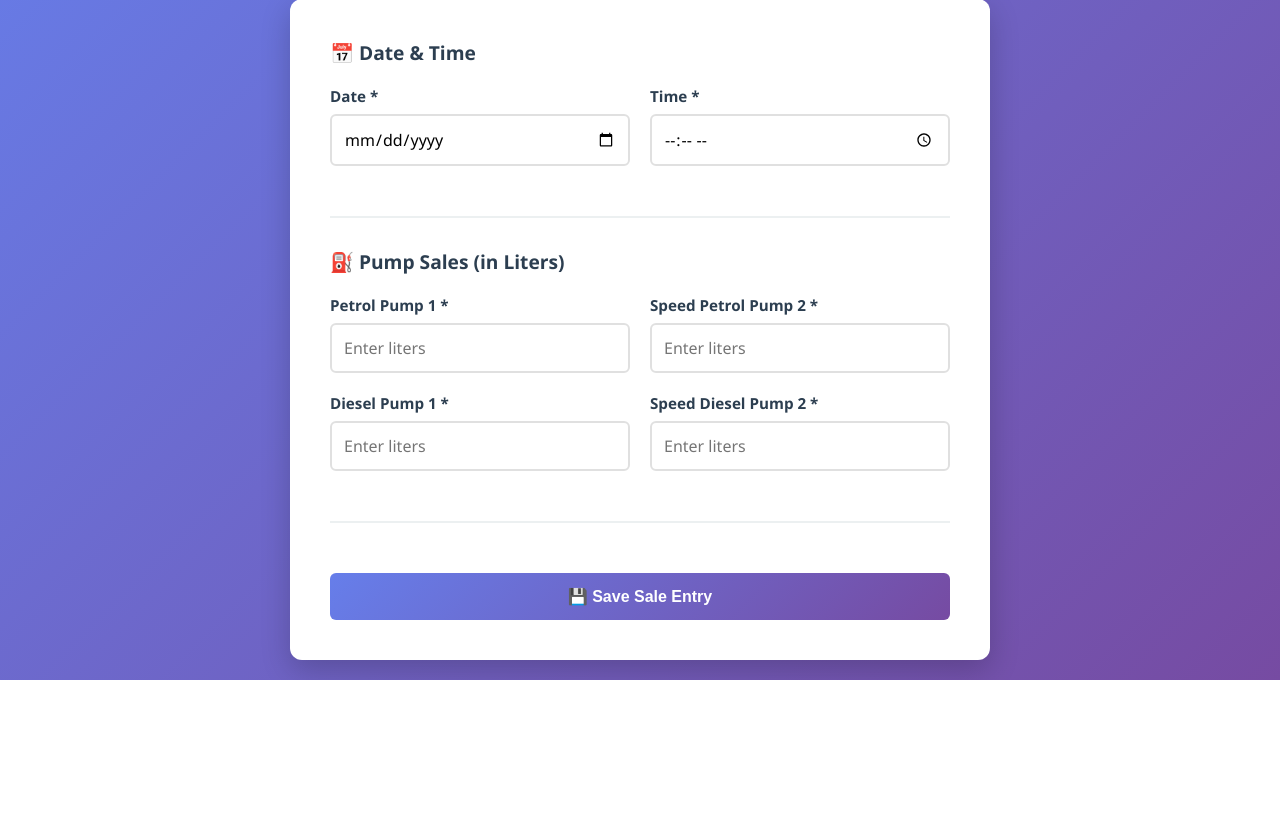
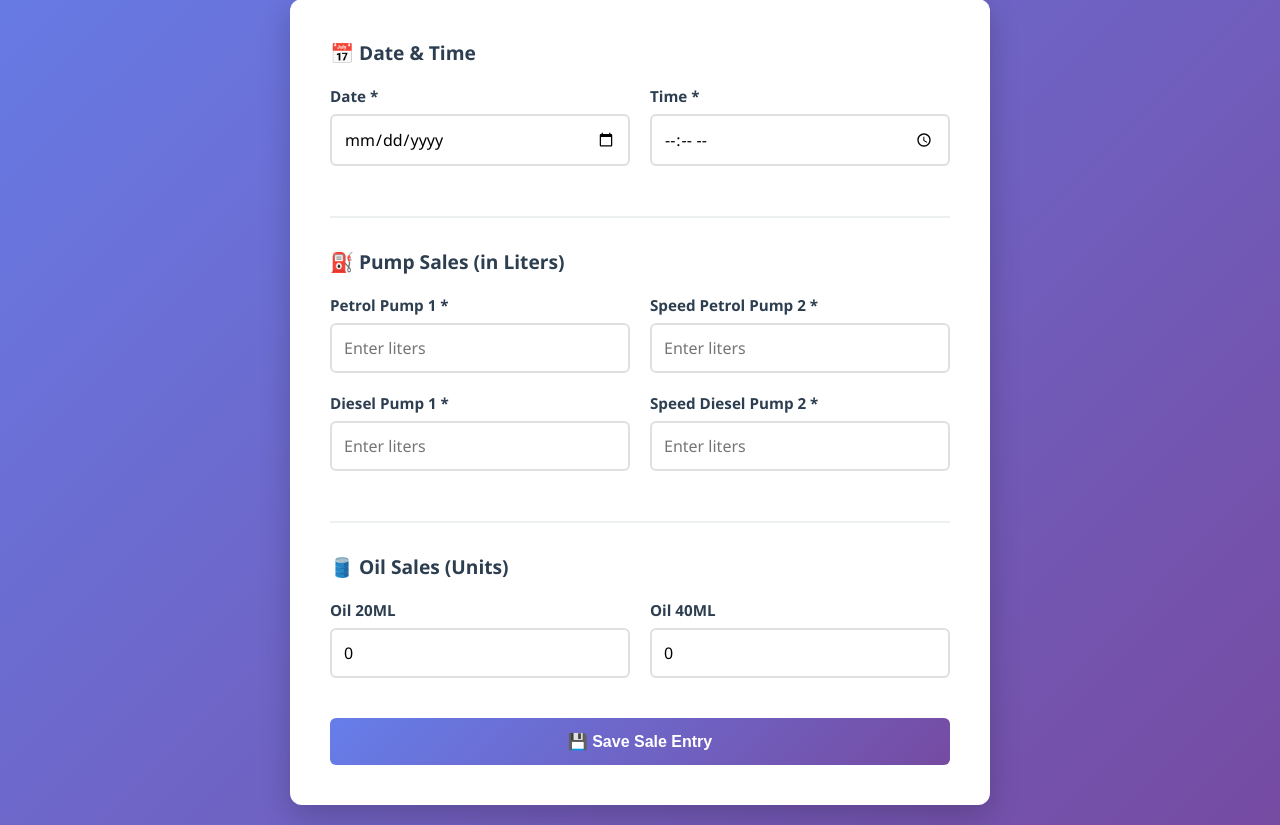
Before and after one commit to arvindsmlnexgen-source/petrolbunkmanagement, a Flask app: template New folder/templates/sales.html in a window 1280 px wide. Shown: the part 174-999 px from the top of the page. Before the commit the page ends 854 px from the top, so only its background shows below. Run offline with Flask 3, Linux system fonts and the light colour scheme; the template is opened without the code that fills it, so the values that code supplies are empty.

Commit message:
Add oil sales fields (Oil 20ML and Oil 40ML) to sales form and database

```diff
--- a/New folder/templates/sales.html
+++ b/New folder/templates/sales.html
@@ -217,6 +217,21 @@
                     </div>
                 </div>
 
+                <!-- Oil Sales Section -->
+                <div class="form-section">
+                    <h3>🛢️ Oil Sales (Units)</h3>
+
+                    <div class="form-row">
+                        <div class="form-group">
+                            <label for="oil20">Oil 20ML</label>
+                            <input type="number" id="oil20" name="oil20" step="1" placeholder="Enter units" value="0">
+                        </div>
+                        <div class="form-group">
+                            <label for="oil40">Oil 40ML</label>
+                            <input type="number" id="oil40" name="oil40" step="1" placeholder="Enter units" value="0">
+                        </div>
+                    </div>
+
                 <button type="submit" class="btn-submit">💾 Save Sale Entry</button>
             </form>
         </div>
```
Also changed, not shown: New folder/app.py (+35 -5 lines).
